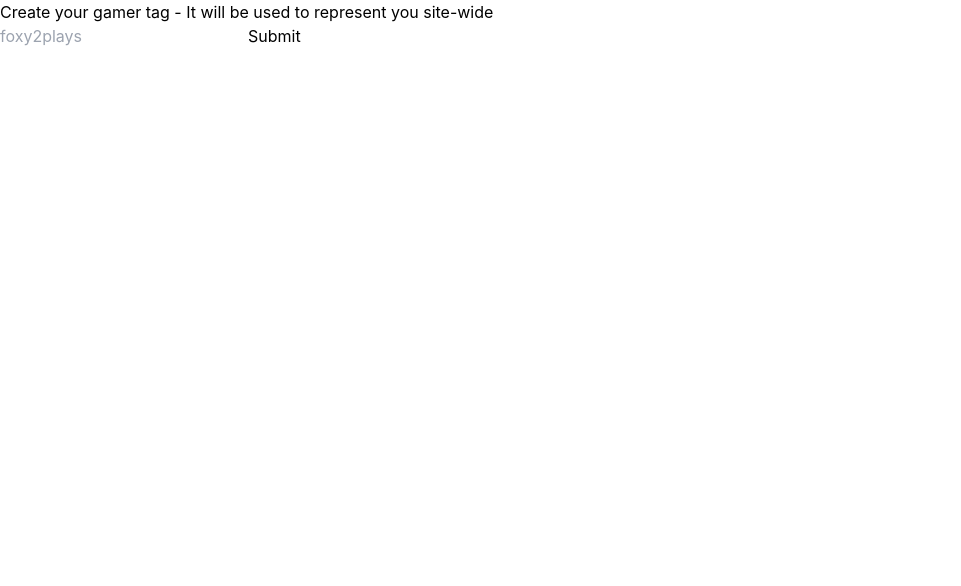
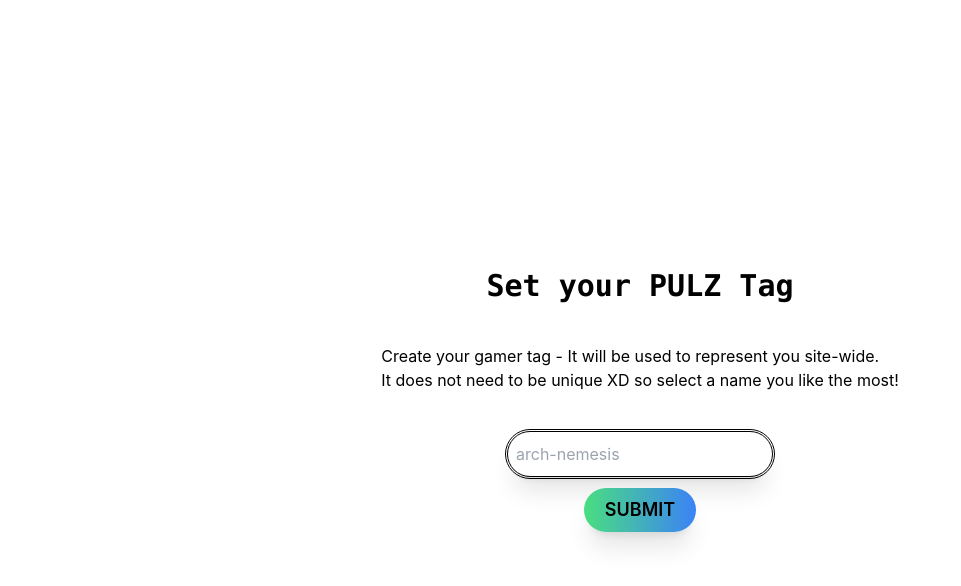
Before and after one commit to prithvi2k2/pulz, a Next.js app: page /set-pulz-tag in a window 1280 px wide. Shown: the top 586 px of the page, without its empty margins (0-961 px from the left). Built offline with nearby package versions, Linux system fonts and the light colour scheme.

Commit message:
UI Tweaks

```diff
--- a/components/LogoutButton.tsx
+++ b/components/LogoutButton.tsx
@@ -7,6 +7,7 @@
 export function LogoutButton() {
   const router = useRouter();
   const [hanko, setHanko] = useState<Hanko>();
+  const [loggingOut, setLoggingOut] = useState(false);
 
   useEffect(() => {
     import("@teamhanko/hanko-elements").then(({ Hanko }) =>
@@ -15,6 +16,7 @@
   }, []);
 
   const logout = async () => {
+    setLoggingOut(true);
     try {
       await hanko?.user.logout();
       router.push("/login");
@@ -25,5 +27,18 @@
     }
   };
 
-  return <button onClick={logout}>Logout</button>;
+  return (
+    <button
+      onClick={logout}
+      className="btn outline-red-600 outline outline-2 hover:outline-4"
+    >
+      {loggingOut ? (
+        <span className="animate-spin inline-block">😭</span>
+      ) : (
+        <span>
+          <strong>LOGOUT</strong>
+        </span>
+      )}
+    </button>
+  );
 }
--- a/components/NavBar.tsx
+++ b/components/NavBar.tsx
@@ -24,9 +24,6 @@
         <div onClick={() => Router.push("/profile")}>
           <Cog6ToothIcon title="Settings" className="nav-btn" />
         </div>
-        <div>
-          <ArrowLeftStartOnRectangleIcon title="Log Out" className="nav-btn" />
-        </div>
       </div>
     </div>
   );
--- a/components/SetGamerTag.tsx
+++ b/components/SetGamerTag.tsx
@@ -9,9 +9,11 @@
 
   async function handleSubmit(event) {
     event.preventDefault();
+    const TAG = tag.trim();
+    if(!TAG) return; // No empty tags allowed
     setIsDisabled(true);
     const data = {
-      tag: tag,
+      tag: TAG,
     };
     axios
       .post("/api/set-pulz-tag", data)
@@ -23,18 +25,33 @@
   }
 
   return (
-    <div>
-      Create your gamer tag - It will be used to represent you site-wide
-      <form onSubmit={handleSubmit}>
+    <div className="flex flex-col justify-center items-center gap-y-10 h-screen">
+      <h1 className="font-mono font-extrabold text-3xl">Set your PULZ Tag</h1>
+      Create your gamer tag - It will be used to represent you site-wide.
+      <br />
+      It does not need to be unique XD so select a name you like the most!
+      <form
+        onSubmit={handleSubmit}
+        className="flex flex-col justify-center items-center gap-3"
+      >
         <input
           type="text"
           name="name"
-          placeholder="foxy2plays"
+          placeholder="arch-nemesis"
           disabled={isDisabled}
           onChange={(e) => setTag(e.target.value)}
+          className="btn min-w-min outline-double"
           required
         />
-        <button type="submit">Submit</button>
+        <button
+          type="submit"
+          className="btn
+        bg-gradient-to-r from-green-400 to-blue-500
+        hover:from-pink-500 hover:to-yellow-500
+        w-28 font-semibold text-lg"
+        >
+          SUBMIT
+        </button>
       </form>
     </div>
   );
--- a/pages/login.tsx
+++ b/pages/login.tsx
@@ -5,5 +5,9 @@
 });
 
 export default function LoginPage() {
-  return <HankoAuth />;
+  return (
+    <div className="h-screen min-w-full flex items-center justify-center">
+      <HankoAuth />;
+    </div>
+  );
 }
--- a/pages/profile.tsx
+++ b/pages/profile.tsx
@@ -1,6 +1,7 @@
 import dynamic from "next/dynamic";
 import { LogoutButton } from "../components/LogoutButton";
 import NavBar from "../components/NavBar";
+import { Cog6ToothIcon } from "@heroicons/react/24/outline";
 
 const HankoProfile = dynamic(() => import("../components/HankoProfile"), {
   ssr: false,
@@ -10,8 +11,15 @@
   return (
     <div>
       <NavBar back />
-      <HankoProfile />
-      <LogoutButton />
+      <h1 className="flex items-center justify-center font-semibold text-4xl underline">
+        <Cog6ToothIcon className="h-10 w-10" />
+        SETTINGS
+        <Cog6ToothIcon className="h-10 w-10" />
+      </h1>
+      <div className="flex h-max flex-col items-center justify-center">
+        <HankoProfile />
+        <LogoutButton />
+      </div>
     </div>
   );
 }
--- a/styles/globals.css
+++ b/styles/globals.css
@@ -26,6 +26,14 @@
 
 @layer components {
   .nav-btn {
-    @apply h-11 w-11 p-2 cursor-pointer active:scale-75 transition-transform backdrop-blur-sm bg-white/20 rounded-full shadow-xl z-50;
+    @apply h-11 w-11 p-2
+    cursor-pointer active:scale-75 transition-transform
+    backdrop-blur-sm bg-white/20 rounded-full shadow-xl z-50
+    outline outline-1 hover:outline-2;
+  }
+  .btn{
+    @apply h-11 min-w-max p-2
+    cursor-pointer active:scale-75 transition-transform
+    backdrop-blur-sm bg-white/20 rounded-full shadow-xl z-50;
   }
 }
```
